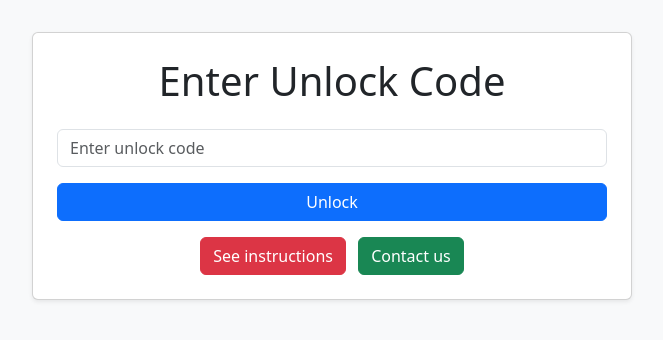
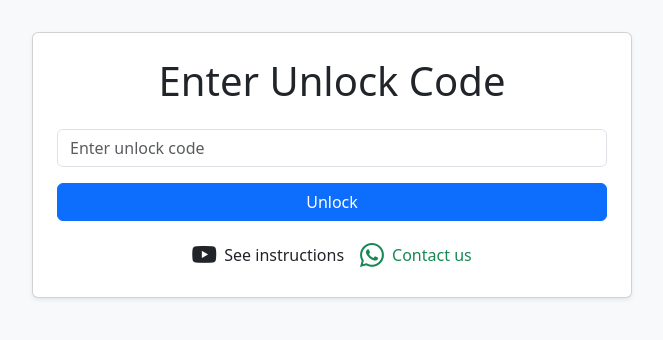
Before and after one commit to nasimulhasan/testlabel, a plain HTML site: page index.html in a window 1280 px wide. Shown: the whole page, without its empty margins (308-971 px from the left). Drawn offline with nearby package versions, Linux system fonts and the light colour scheme.

Commit message:
index.html

```diff
--- a/index.html
+++ b/index.html
@@ -5,6 +5,9 @@
   <meta name="viewport" content="width=device-width, initial-scale=1">
   <title>Shipping Label Generator</title>
   <!-- Bootstrap CSS -->
+  <link href="https://cdn.jsdelivr.net/npm/bootstrap@5.3.0/dist/css/bootstrap.min.css" rel="stylesheet">
+  <!-- Bootstrap Icons -->
+  <link href="https://cdn.jsdelivr.net/npm/bootstrap-icons@1.10.5/font/bootstrap-icons.css" rel="stylesheet">
   <link href="https://cdn.jsdelivr.net/npm/bootstrap@5.3.0/dist/css/bootstrap.min.css" rel="stylesheet">
   <!-- SheetJS -->
   <script src="https://cdn.jsdelivr.net/npm/xlsx/dist/xlsx.full.min.js"></script>
@@ -32,9 +35,13 @@
           </div>
           <button id="unlockBtn" class="btn btn-primary w-100">Unlock</button>
           <div id="unlockAlert" class="mt-3"></div>
-          <div class="mt-3">
-            <a href="YOUTUBE_URL" target="_blank" class="btn btn-danger me-2">See instructions</a>
-            <a href="https://wa.me/8801610926927" target="_blank" class="btn btn-success">Contact us</a>
+          <div class="mt-3 d-flex justify-content-center gap-3">
+            <a href="YOUTUBE_URL" target="_blank" class="text-decoration-none text-dark d-flex align-items-center">
+              <i class="bi bi-youtube fs-4"></i><span class="ms-2">See instructions</span>
+            </a>
+            <a href="https://wa.me/8801610926927" target="_blank" class="text-decoration-none text-success d-flex align-items-center">
+              <i class="bi bi-whatsapp fs-4"></i><span class="ms-2">Contact us</span>
+            </a>
           </div>
         </div>
       </div>
```
